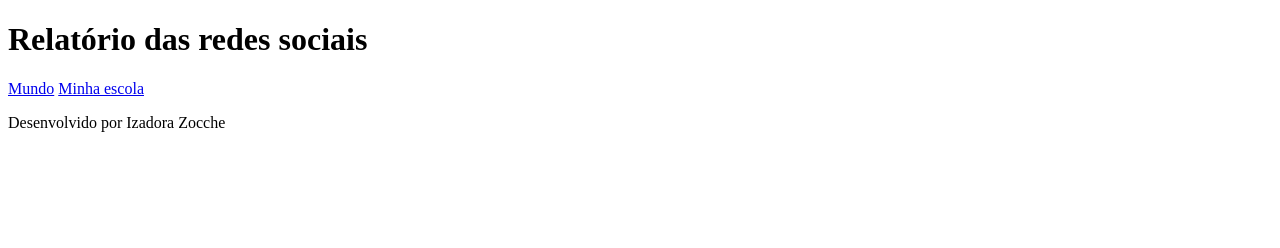
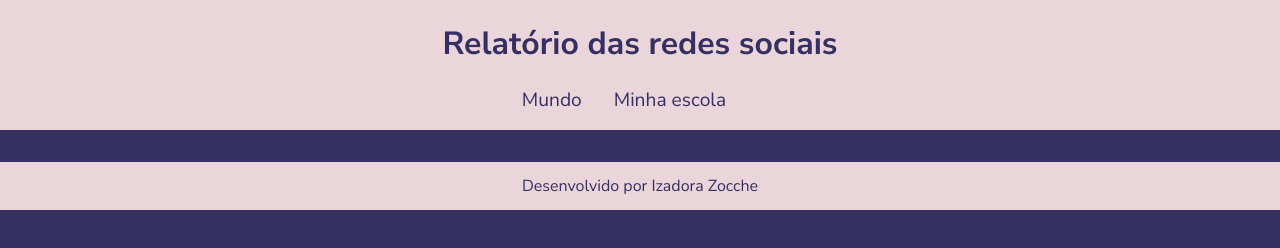
Before and after one commit to izaZocche/terceiro-trimestre, a plain HTML site: page index.html in a window 1280 px wide. Drawn offline with Linux system fonts and the light colour scheme.

Commit message:
Add files via upload

```diff
--- a/index.html
+++ b/index.html
@@ -4,6 +4,7 @@
     <meta charset="UTF-8">
     <meta name="viewport" content="width=device-width, initial-scale=1.0">
     <title>Redes sociais</title>
+    <link rel="stylesheet" href="style.css">
 </head>
 <body>
     <header>
@@ -22,5 +23,6 @@
     <footer>
         <p>Desenvolvido por Izadora Zocche</p>
     </footer>
+    <script type="module" src="programacao3tri/informacoesGlobais.js"></script>
 </body>
 </html>
--- a/style.css
+++ b/style.css
@@ -1 +1,58 @@
 @import url('https://fonts.googleapis.com/css2?family=Nunito+Sans:ital,opsz,wght@0,6..12,200..1000;1,6..12,200..1000&display=swap');
+
+:root{
+    --bg-color: #363062;
+    --primary-color: #E9D5DA;
+    --secondary-color: #827397;
+    --font: "Nunito Sans", sans-serif;
+}
+
+body {
+    background-color: var(--bg-color);
+    color: var(--primary-color);
+    font-family: var(--font);
+    height: 100vh;
+    margin: 0;
+}
+
+header {
+    background-color: var(--primary-color);
+    text-align: center;
+    padding: 1px;
+}
+
+h1{
+    font-size: 2rem;
+    color: var(--bg-color);
+    font-weight: 700;
+}
+
+nav {
+    display: flex;
+    justify-content: center;
+    font-weight: 400;
+}
+
+nav a {
+    text-decoration: none;
+    color: var(--bg-color);
+    margin: 0 2rem 1rem 0rem;
+    font-size: 1.2rem;
+}
+
+nav a:hover {
+    text-decoration: underline;
+    transform: scale(0.90);
+    transition: transform 0.1s;
+}
+
+footer {
+    display: flex;
+    align-items: center;
+    justify-content: center;
+    background-color: var(--primary-color);
+    color: var(--bg-color);
+    width: 100%;
+    height: 3rem;
+    margin-top: 2rem;
+}
```
Also changed, not shown: informacoesGlobais.js (added, +12 -0 lines).
